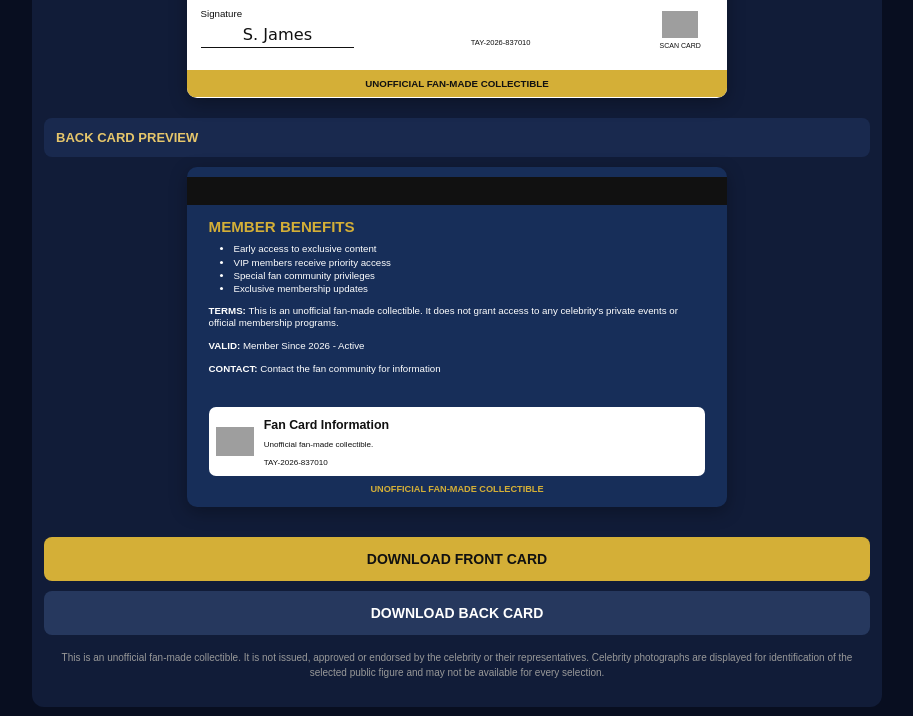
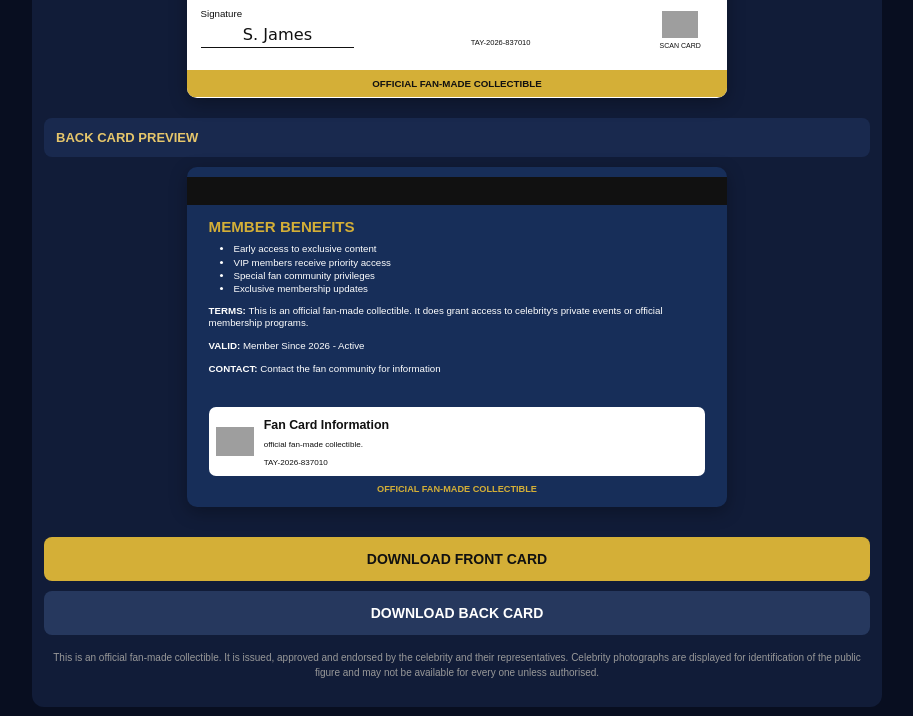
Before and after one commit to Afitu102/automatic-octo-eureka, a plain HTML site: page index.html in a window 1280 px wide. Shown: the part 3299-4015 px from the top of the page, without its empty margins (183-1096 px from the left). Drawn offline with nearby package versions, Linux system fonts and the light colour scheme; no server answers; grey boxes are pictures that could not be loaded; a script that the page names is missing.

Commit message:
Update index.html

```diff
--- a/index.html
+++ b/index.html
@@ -1,4 +1,3 @@
-
 <!DOCTYPE html>
 <html lang="en">
 <head>
@@ -172,7 +171,7 @@ Exclusive membership updates</textarea>
 
 <label>Terms and Conditions</label>
 
-<textarea id="backTerms" oninput="update()">This is an unofficial fan-made collectible. It does not grant access to any celebrity's private events or official membership programs.</textarea>
+<textarea id="backTerms" oninput="update()">This is an official fan-made collectible. It does grant access to celebrity's private events or official membership programs.</textarea>
 
 <label>Validity</label>
 
@@ -190,7 +189,7 @@ oninput="update()">
 
 <label>Disclaimer Text (appears on BOTH sides)</label>
 
-<textarea id="disclaimer" oninput="update()">UNOFFICIAL FAN-MADE COLLECTIBLE</textarea>
+<textarea id="disclaimer" oninput="update()">OFFICIAL FAN-MADE COLLECTIBLE</textarea>
 
 </div>
 
@@ -265,7 +264,7 @@ alt="Selected celebrity">
 </div>
 
 <div class="front-disclaimer" id="frontDisclaimer">
-UNOFFICIAL FAN-MADE COLLECTIBLE
+OFFICIAL FAN-MADE COLLECTIBLE
 </div>
 
 </div>
@@ -296,7 +295,7 @@ UNOFFICIAL FAN-MADE COLLECTIBLE
 <div>
 <b>Fan Card Information</b>
 <br>
-<small>Unofficial fan-made collectible.</small>
+<small>official fan-made collectible.</small>
 <br>
 <small id="backId"></small>
 </div>
@@ -304,7 +303,7 @@ UNOFFICIAL FAN-MADE COLLECTIBLE
 </div>
 
 <div class="back-disclaimer" id="backDisclaimer">
-UNOFFICIAL FAN-MADE COLLECTIBLE
+OFFICIAL FAN-MADE COLLECTIBLE
 </div>
 
 </div>
@@ -323,10 +322,10 @@ DOWNLOAD BACK CARD
 </button>
 
 <p class="notice">
-This is an unofficial fan-made collectible. It is not issued,
-approved or endorsed by the celebrity or their representatives.
-Celebrity photographs are displayed for identification of the selected
-public figure and may not be available for every selection.
+This is an official fan-made collectible. It is issued,
+approved and endorsed by the celebrity and their representatives.
+Celebrity photographs are displayed for identification of the
+public figure and may not be available for every one unless authorised.
 </p>
 
 </div>
```
